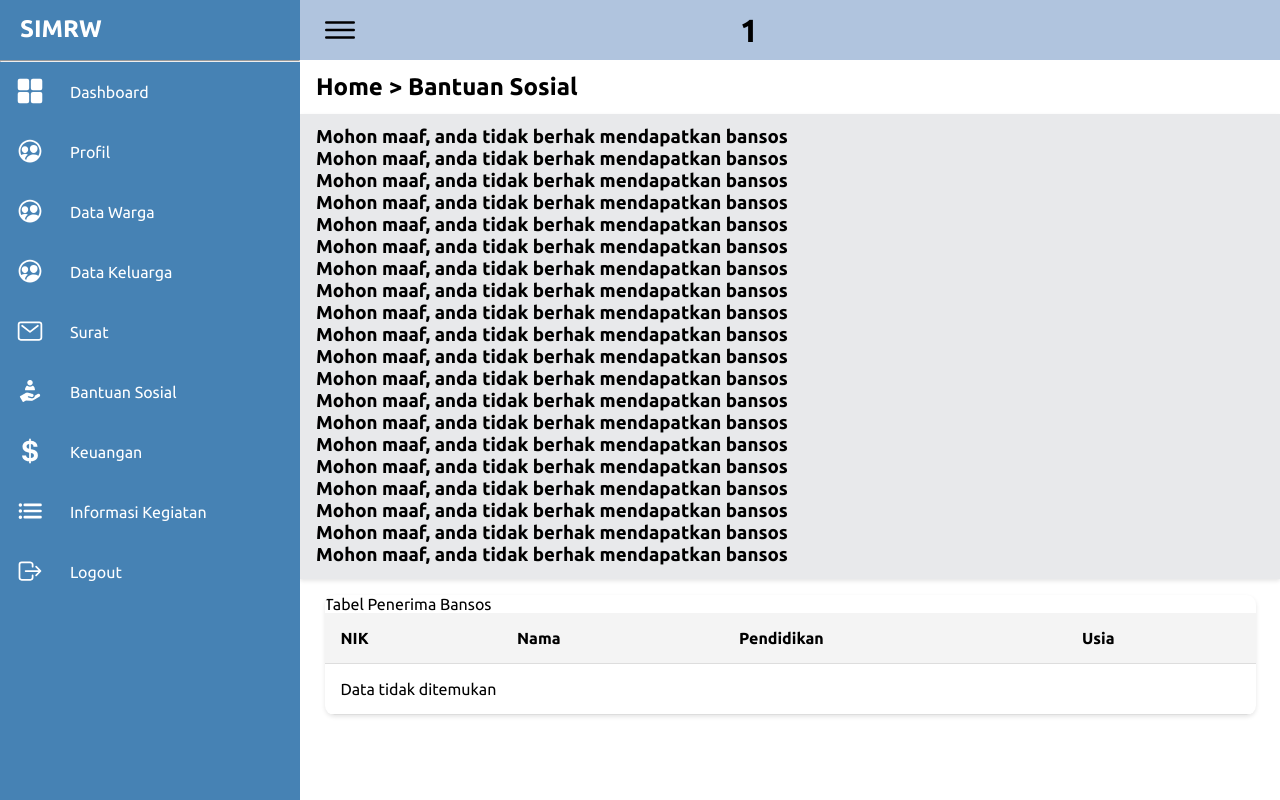
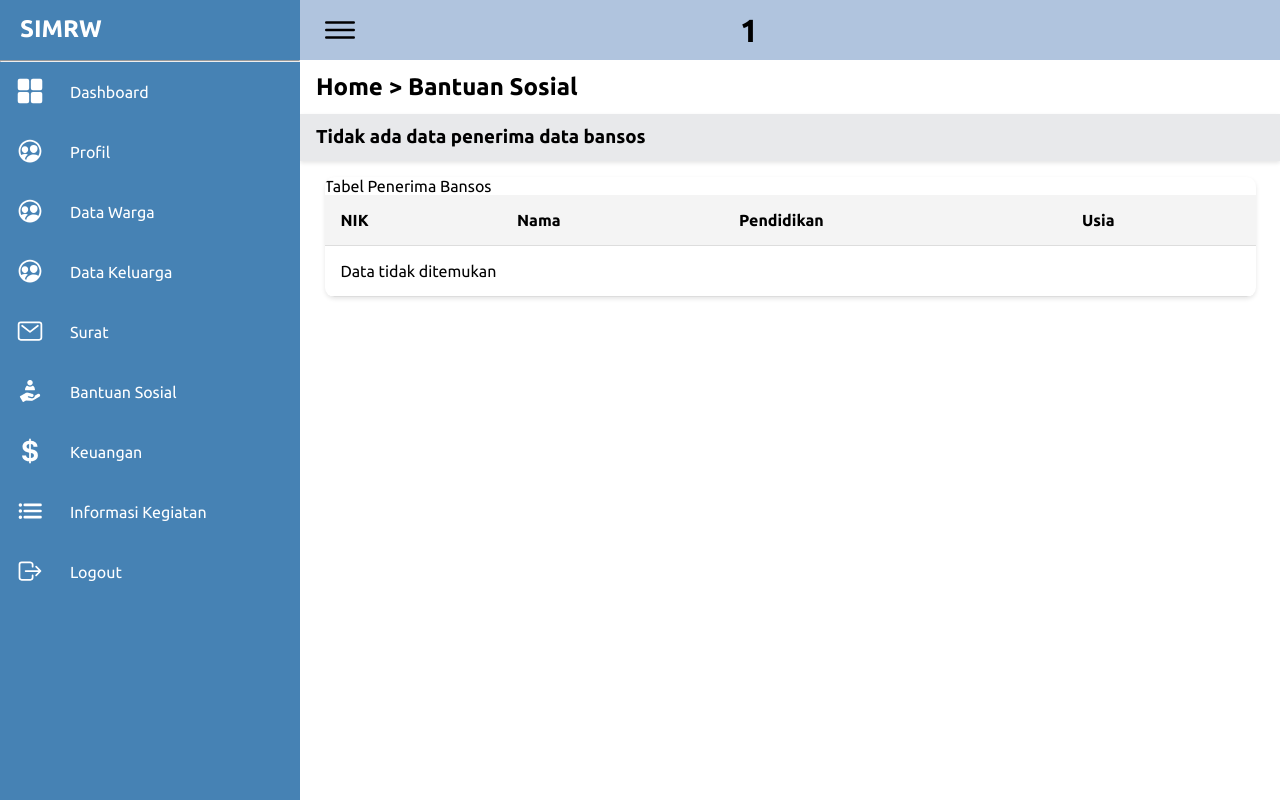
Before and after one commit to Shin2Dev/SIMRW, a Laravel app: page /1/bantuan_sosial in a window 1280 px wide. Run offline with Laravel 10, Linux system fonts and the light colour scheme; a user stored in the database is signed in; data comes from the database, SQL or seed files in the repository.

Commit message:
perbaikan bug

```diff
--- a/laravel/resources/views/page/bantuan_sosial_warga.blade.php
+++ b/laravel/resources/views/page/bantuan_sosial_warga.blade.php
@@ -1,13 +1,18 @@
 <section class="table__header">
     <div>
+        @if(count($calon_penerima_bansos->where('penerima_bansos', true)) > 0)
             @foreach($calon_penerima_bansos as $calon)
                 @if ($calon->penerima_bansos)
                     <h3>Selamat, anda berhak mendapatkan bansos</h3>
                     @break
                 @else
                     <h3>Mohon maaf, anda tidak berhak mendapatkan bansos</h3>
+                    @break
                 @endif
             @endforeach
+        @else
+            <h3>Tidak ada data penerima data bansos</h3>
+        @endif
     </div>
 </section>
 <section class="table__body" id="table-body">
--- a/laravel/resources/views/templates/info-popup.blade.php
+++ b/laravel/resources/views/templates/info-popup.blade.php
@@ -41,8 +41,8 @@
 
                     $.ajax({
                         type: 'GET',
-                        // url: `/SIMRW/laravel/public/${role}/tampil_info/${id}`,
-			url: `http://klp7.dhanifudin.com/${role}/tampil_info/${id}`
+                        url: `/SIMRW/laravel/public/${role}/tampil_info/${id}`,
+			            // url: `http://klp7.dhanifudin.com/${role}/tampil_info/${id}`
                         dataType: 'json',
                         success: function(info) {
                             document.getElementById('info-judul').innerText = info.judul_info;
```
Also changed, not shown: laravel/public/assets/imgs/ktp/1717641780_KTP Mochamad Imam Hanafi.jpg (deleted), laravel/public/assets/imgs/ktp/1717644429_KTP Mochamad Imam Hanafi.jpg (deleted). Lines whose indentation alone changed are shown as unchanged.
